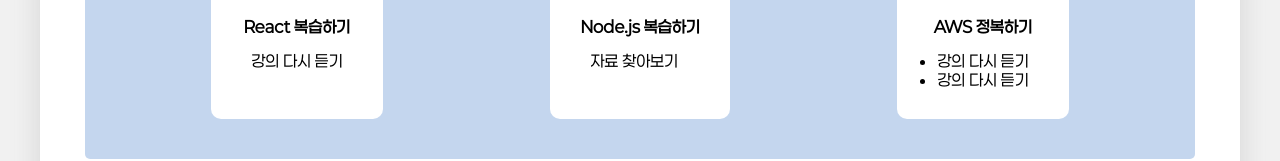
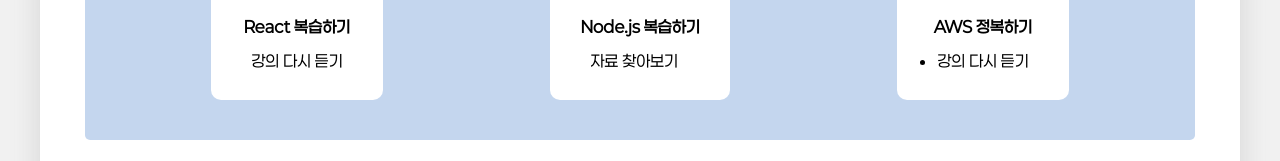
Before and after one commit to jiwonly/MyProfile, a React (Vite) app: page / in a window 1280 px wide. Shown: the part 1135-1296 px from the top of the page. Built offline with nearby package versions, Linux system fonts and the light colour scheme.

Commit message:
FIX goal

```diff
--- a/src/components/Goal.jsx
+++ b/src/components/Goal.jsx
@@ -14,7 +14,6 @@
             content={
               <ul>
                 <li>강의 다시 듣기</li>
-                <li>강의 다시 듣기</li>
               </ul>
             }
           />
```
